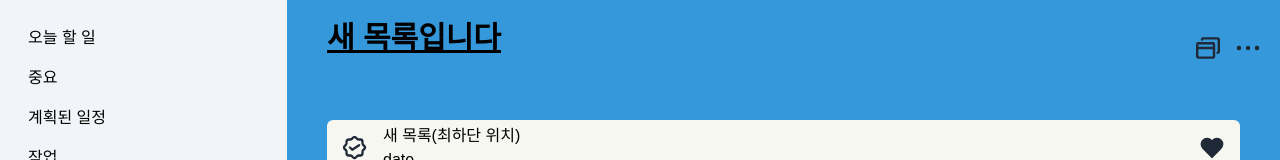
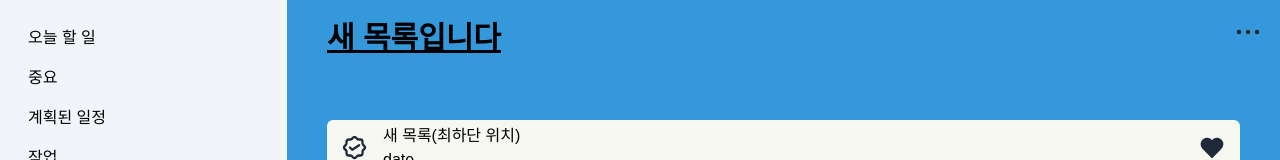
Before and after one commit to Jooss287/react-to-do-list, a React (Create React App) app: page / in a window 1280 px wide. Shown: the top 160 px of the page. Built offline with nearby package versions, Linux system fonts and the light colour scheme; a web font is replaced by a local one.

Commit message:
dropdown menu 추가
## 참고사항
- `headlessui` 추가
- 일부 component 위치 이동
- dorpdown component 생성

```diff
--- a/package.json
+++ b/package.json
@@ -3,6 +3,7 @@
   "version": "0.1.0",
   "private": true,
   "dependencies": {
+    "@headlessui/react": "^1.7.18",
     "@testing-library/jest-dom": "^5.17.0",
     "@testing-library/react": "^13.4.0",
     "@testing-library/user-event": "^13.5.0",
--- a/src/App.js
+++ b/src/App.js
@@ -1,9 +1,9 @@
 import "./App.css";
-import Header from "./components/TodoHeader";
+import TodoHeader from "./components/Contents/TodoHeader";
 import Menu from "./components/Menu/Menu";
-import TodoList from "./components/TodoList";
+import TodoList from "./components/Contents/TodoList";
 import React, { useEffect, useReducer, useState } from "react";
-import TodoFooter from "./components/TodoFooter";
+import TodoFooter from "./components/Contents/TodoFooter";
 import { NoteReducer } from "./components/Reducer/NoteReducer";
 
 const dummyCurrentId = 1;
@@ -162,7 +162,7 @@ function App() {
         <div className="App bg-slate-100 h-full flex">
           <Menu />
           <article className="Article h-screen w-full flex flex-col">
-            <Header />
+            <TodoHeader />
             <TodoList />
             <TodoFooter />
           </article>
--- /dev/null
+++ b/src/components/Button/Dropdown.js
@@ -0,0 +1,67 @@
+import { Fragment } from "react";
+import { Menu, Transition } from "@headlessui/react";
+
+function classNames(...classes) {
+  return classes.filter(Boolean).join(" ");
+}
+
+const Dropdown = ({ itemsOption, menuBtn, menuItems }) => {
+  return (
+    <Menu as="div" className="relative inline-block text-left">
+      <div>
+        <Menu.Button>{menuBtn}</Menu.Button>
+      </div>
+      <Transition
+        as={Fragment}
+        enter="transition ease-out duration-100"
+        enterFrom="transform opacity-0 scale-95"
+        enterTo="transform opacity-100 scale-100"
+        leave="transition ease-in duration-75"
+        leaveFrom="transform opacity-100 scale-100"
+        leaveTo="transform opacity-0 scale-95"
+      >
+        <Menu.Items
+          className={`absolute right-0 z-10 mt-2 w-${itemsOption.width} origin-top-right rounded-md bg-white shadow-lg ring-1 ring-black ring-opacity-5 focus:outline-none`}
+        >
+          <div className="py-1">
+            {menuItems.map((item) => {
+              return (
+                <Menu.Item key={item.label}>
+                  {({ active }) => (
+                    <a
+                      href="#!"
+                      className={classNames(
+                        active
+                          ? "bg-content-box-hover text-gray-900"
+                          : "bg-content-box text-gray-700",
+                        "block px-4 py-2 text-sm"
+                      )}
+                      onClick={item.clickEvent}
+                    >
+                      {item.label}
+                    </a>
+                  )}
+                </Menu.Item>
+              );
+            })}
+          </div>
+        </Menu.Items>
+      </Transition>
+    </Menu>
+  );
+};
+
+Dropdown.defaultProps = {
+  itemsOption: {
+    width: 56,
+  },
+  menuBtn: "Unknown",
+  menuItems: [
+    {
+      clickEvent: () => {},
+      label: "Unknown",
+    },
+  ],
+};
+
+export default Dropdown;
--- /dev/null
+++ b/src/components/Contents/AddMenu.js
@@ -0,0 +1,18 @@
+import { DotsSvg } from "../../icon_components/SvgLists";
+import Dropdown from "../Button/Dropdown";
+
+const AddMenu = () => {
+  const menuContents = [
+    { label: "목록 이름 바꾸기", clickEvent: () => {} },
+    { label: "정렬 기준", clickEvent: () => {} },
+    { label: "목록 삭제", clickEvent: () => {} },
+  ];
+
+  return (
+    <div>
+      <Dropdown menuBtn={<DotsSvg size={6} />} menuItems={menuContents} />
+    </div>
+  );
+};
+
+export default AddMenu;
--- a/src/components/TodoFooter.js
+++ b/src/components/Contents/TodoFooter.js
@@ -1,5 +1,5 @@
 import React, { useContext, useRef, useState } from "react";
-import { TodoListStateContext } from "../App";
+import { TodoListStateContext } from "../../App";
 
 const TodoFooter = () => {
   const contentRef = useRef();
--- a/src/components/TodoHeader.js
+++ b/src/components/Contents/TodoHeader.js
@@ -1,7 +1,8 @@
 import { useContext, useEffect, useRef, useState } from "react";
-import { TodoListDispatchContext, TodoListStateContext } from "../App";
+import { TodoListDispatchContext, TodoListStateContext } from "../../App";
+import AddMenu from "./AddMenu";
 
-const Header = () => {
+const TodoHeader = () => {
   const titleEditRef = useRef();
   const [currentNote, setCurrentNote] = useState({ noteTitle: "Unknown" });
   const [editNoteTitle, setEditNoteTitle] = useState("");
@@ -59,36 +60,9 @@ const Header = () => {
           {currentNote.noteTitle}
         </h1>
       )}
-      <button className="">
-        <svg
-          className="w-6 h-6 text-gray-800 dark:text-white"
-          aria-hidden="true"
-          xmlns="http://www.w3.org/2000/svg"
-          fill="none"
-          viewBox="0 0 20 18"
-        >
-          <path
-            stroke="currentColor"
-            strokeLinecap="round"
-            strokeLinejoin="round"
-            strokeWidth="2"
-            d="M5 2a1 1 0 0 1 1-1h12a1 1 0 0 1 1 1v10a1 1 0 0 1-1 1M1 9h14M2 5h12a1 1 0 0 1 1 1v10a1 1 0 0 1-1 1H2a1 1 0 0 1-1-1V6a1 1 0 0 1 1-1Z"
-          />
-        </svg>
-      </button>
-      <button className="">
-        <svg
-          className="w-6 h-6 text-gray-800 dark:text-white"
-          aria-hidden="true"
-          xmlns="http://www.w3.org/2000/svg"
-          fill="currentColor"
-          viewBox="0 0 16 3"
-        >
-          <path d="M2 0a1.5 1.5 0 1 1 0 3 1.5 1.5 0 0 1 0-3Zm6.041 0a1.5 1.5 0 1 1 0 3 1.5 1.5 0 0 1 0-3ZM14 0a1.5 1.5 0 1 1 0 3 1.5 1.5 0 0 1 0-3Z" />
-        </svg>
-      </button>
+      <AddMenu />
     </header>
   );
 };
 
-export default Header;
+export default TodoHeader;
--- a/src/components/TodoItem.js
+++ b/src/components/Contents/TodoItem.js
@@ -1,7 +1,7 @@
 import { useContext } from "react";
-import { TodoListStateContext } from "../App";
-import CheckboxSvg from "../icon_components/CheckboxSvg";
-import HeartSvg from "../icon_components/HeartSvg";
+import { TodoListStateContext } from "../../App";
+import CheckboxSvg from "../../icon_components/CheckboxSvg";
+import HeartSvg from "../../icon_components/HeartSvg";
 
 const TodoItem = ({ id, content, isComplete, isFaviroites }) => {
   const { onChangeComplete, onChangeFaviroites } =
--- a/src/components/TodoList.js
+++ b/src/components/Contents/TodoList.js
@@ -1,7 +1,7 @@
 import { useContext, useEffect, useState } from "react";
 import TodoItem from "./TodoItem";
-import AccordianSvg from "../icon_components/AccordianSvg";
-import { TodoListDispatchContext } from "../App";
+import AccordianSvg from "../../icon_components/AccordianSvg";
+import { TodoListDispatchContext } from "../../App";
 
 const TodoList = () => {
   const [notCompleteTodo, setNotCompleteTodo] = useState([]);
--- a/src/icon_components/SvgLists.js
+++ b/src/icon_components/SvgLists.js
@@ -28,3 +28,33 @@ export const TrashSvg = ({ size }) => (
     />
   </svg>
 );
+
+export const AlwaysOnTopSvg = ({ size }) => (
+  <svg
+    className={`w-${size} h-${size} text-gray-800 dark:text-white`}
+    aria-hidden="true"
+    xmlns="http://www.w3.org/2000/svg"
+    fill="none"
+    viewBox="0 0 20 18"
+  >
+    <path
+      stroke="currentColor"
+      strokeLinecap="round"
+      strokeLinejoin="round"
+      strokeWidth="2"
+      d="M5 2a1 1 0 0 1 1-1h12a1 1 0 0 1 1 1v10a1 1 0 0 1-1 1M1 9h14M2 5h12a1 1 0 0 1 1 1v10a1 1 0 0 1-1 1H2a1 1 0 0 1-1-1V6a1 1 0 0 1 1-1Z"
+    />
+  </svg>
+);
+
+export const DotsSvg = ({ size }) => (
+  <svg
+    className={`w-${size} h-${size} text-gray-800 dark:text-white`}
+    aria-hidden="true"
+    xmlns="http://www.w3.org/2000/svg"
+    fill="currentColor"
+    viewBox="0 0 16 3"
+  >
+    <path d="M2 0a1.5 1.5 0 1 1 0 3 1.5 1.5 0 0 1 0-3Zm6.041 0a1.5 1.5 0 1 1 0 3 1.5 1.5 0 0 1 0-3ZM14 0a1.5 1.5 0 1 1 0 3 1.5 1.5 0 0 1 0-3Z" />
+  </svg>
+);
```
Also changed, not shown: 1 other file (tests, documents, lock files or other folders).
